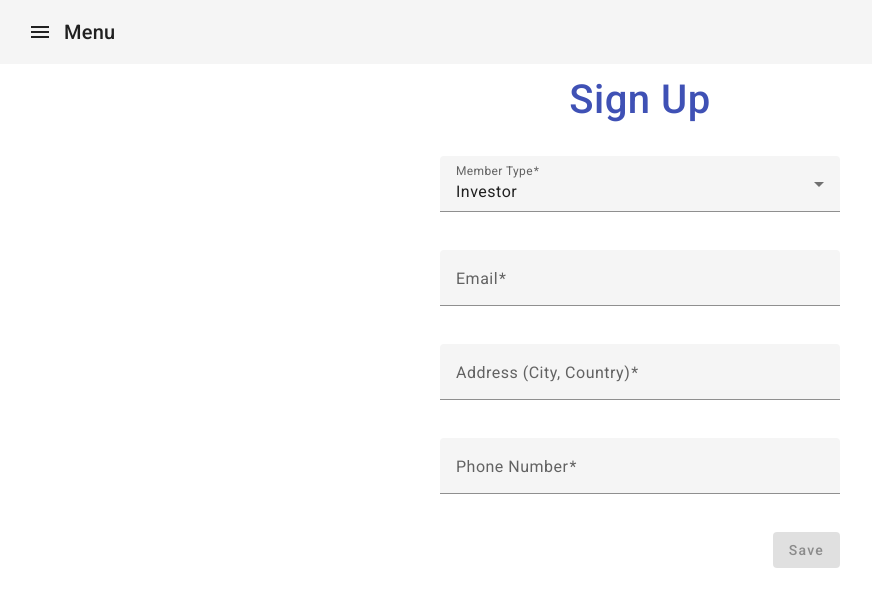
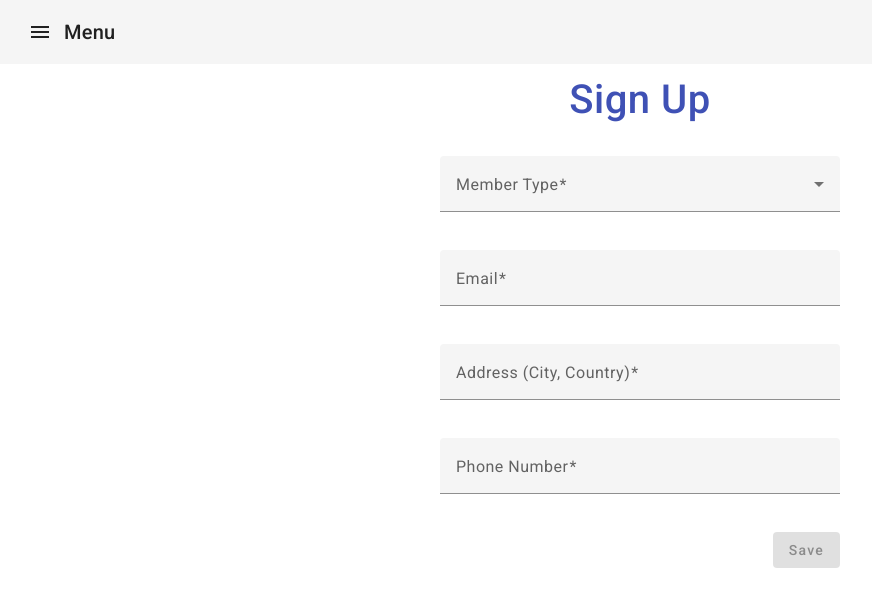
Before and after one commit to altech34503/StInv, an Angular app: page /newmember in a window 1280 px wide. Shown: the top 606 px of the page, without its empty margins (0-872 px from the left). Built offline with nearby package versions, Linux system fonts and the light colour scheme.

Commit message:
Add success message + simulator username & password display and update component selector for new member form

```diff
--- a/src/app/new-member/new-member.component.html
+++ b/src/app/new-member/new-member.component.html
@@ -1,8 +1,16 @@
 <section class="container py-4">
   <h2 class="page-header">Sign Up</h2>
-  <form (ngSubmit)="createMember()" #memberForm="ngForm">
 
+  <!-- Success Message -->
+  <div *ngIf="showSuccessMessage" class="success-message" style="text-align: center; margin-bottom: 20px; color: green;">
+    <p>Thank you for signing up. Please see your email inbox for your username and password.</p>
+    <p><strong>For simulation purposes:</strong></p>
+    <p>Username: <strong>john.doe</strong></p>
+    <p>Password: <strong>VerySecret!</strong></p>
+  </div>
 
+  <!-- Sign Up Form -->
+  <form (ngSubmit)="createMember()" #memberForm="ngForm" *ngIf="!showSuccessMessage">
     <!-- Member Type -->
     <mat-form-field appearance="fill">
       <mat-label>Member Type</mat-label>
--- a/src/app/new-member/new-member.component.ts
+++ b/src/app/new-member/new-member.component.ts
@@ -3,7 +3,6 @@ import { Router } from '@angular/router';
 import { FormsModule } from '@angular/forms';
 import { CommonModule } from '@angular/common';
 import { MemberService } from '../services/member.service';
-import { Member } from '../model/member';
 import { MatFormFieldModule } from '@angular/material/form-field';
 import { MatInputModule } from '@angular/material/input';
 import { MatButtonModule } from '@angular/material/button';
@@ -13,7 +12,7 @@ import { MatOptionModule } from '@angular/material/core';
 import { MatTooltipModule } from '@angular/material/tooltip';
 
 @Component({
-  selector: 'app-add-member',
+  selector: 'app-new-member',
   standalone: true,
   imports: [
     CommonModule,
@@ -27,31 +26,32 @@ import { MatTooltipModule } from '@angular/material/tooltip';
     MatTooltipModule,
   ],
   templateUrl: './new-member.component.html',
-  styleUrl: './new-member.component.css',
+  styleUrls: ['./new-member.component.css'],
 })
 export class NewMemberComponent {
-  member: Member = {
-    memberId: 0,
-    memberType: 'Investor',
+  member = {
+    memberType: '',
     memberEmail: '',
     memberAddress: '',
     memberPhone: '',
   };
+  showSuccessMessage = false;
 
   constructor(private memberService: MemberService, private router: Router) {}
 
   createMember() {
-    // All fields are already validated in the template
-    console.log('Form Submitted:', this.member);
+    // Simulate form submission
+    console.log('Member created:', this.member);
 
-    this.memberService.createMember(this.member).subscribe(
-      (response) => {
-        console.log('Member added successfully:', response);
-        this.router.navigate(['/member']);
-      },
-      (error) => {
-        console.error('Error adding member:', error);
-      }
-    );
+    // Show the success message
+    this.showSuccessMessage = true;
+
+    // Optionally, reset the form
+    this.member = {
+      memberType: '',
+      memberEmail: '',
+      memberAddress: '',
+      memberPhone: '',
+    };
   }
 }
```
